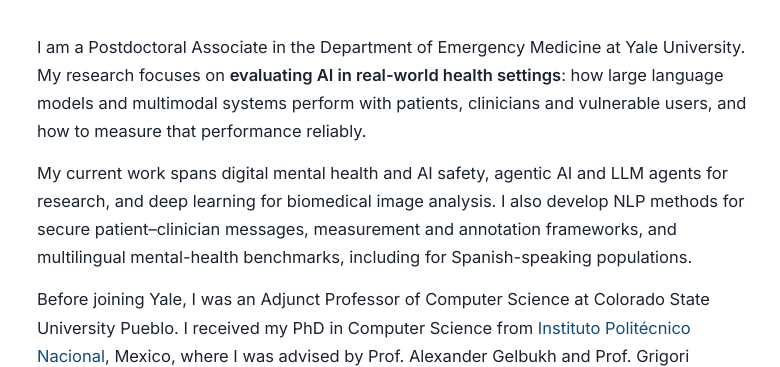
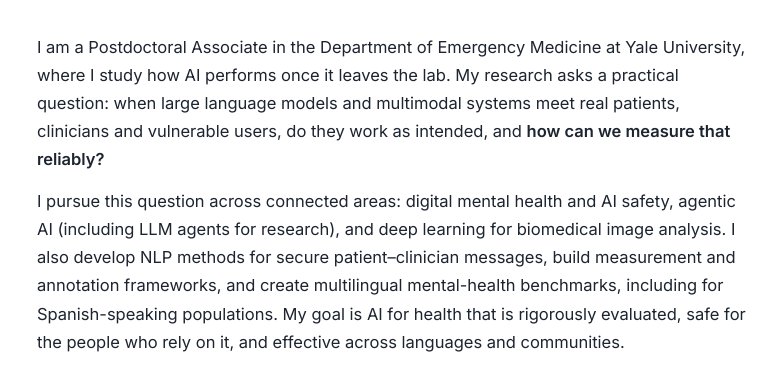
Before and after one commit to marif561/marif561.github.io, a plain HTML site: page index.html in a window 1280 px wide. Shown: the part 404-771 px from the top of the page, without its empty margins (247-1027 px from the left). Drawn offline with Linux system fonts and the light colour scheme.

Commit message:
Rewrite intro for academic hiring committees
Co-Authored-By: Claude Opus 5.5 <noreply@anthropic.com>
Claude-Session: https://claude.ai/code/session_011SME3VVj1CGpF6xNaU8ZAr

```diff
--- a/index.html
+++ b/index.html
@@ -63,22 +63,25 @@
 
     <section class="bio">
       <p>
-        I am a Postdoctoral Associate in the Department of Emergency Medicine at Yale University. My research
-        focuses on <b>evaluating AI in real-world health settings</b>: how large language models and multimodal
-        systems perform with patients, clinicians and vulnerable users, and how to measure that performance
-        reliably.
+        I am a Postdoctoral Associate in the Department of Emergency Medicine at Yale University, where I study
+        how AI performs once it leaves the lab. My research asks a practical question: when large language
+        models and multimodal systems meet real patients, clinicians and vulnerable users, do they work as
+        intended, and <b>how can we measure that reliably?</b>
       </p>
       <p>
-        My current work spans digital mental health and AI safety, agentic AI and LLM agents for research, and
-        deep learning for biomedical image analysis. I also develop NLP methods for secure patient–clinician
-        messages, measurement and annotation frameworks, and multilingual
-        mental-health benchmarks, including for Spanish-speaking populations.
+        I pursue this question across connected areas: digital mental health and AI safety, agentic AI
+        (including LLM agents for research), and deep learning for biomedical image analysis. I also develop NLP
+        methods for secure patient–clinician messages, build measurement and annotation frameworks, and create
+        multilingual mental-health benchmarks, including for Spanish-speaking populations. My goal is AI for
+        health that is rigorously evaluated, safe for the people who rely on it, and effective across languages
+        and communities.
       </p>
       <p>
-        Before joining Yale, I was an Adjunct Professor of Computer Science at Colorado State University Pueblo.
+        Before joining Yale, I was an Adjunct Professor of Computer Science at Colorado State University Pueblo,
+        where I designed and taught six undergraduate and graduate courses.
         I received my PhD in Computer Science from
         <a href="https://www.ipn.mx/" target="_blank" rel="noopener">Instituto Politécnico Nacional</a>, Mexico,
-        where I was advised by Prof. Alexander Gelbukh and Prof. Grigori Sidorov.
+        advised by Prof. Alexander Gelbukh and Prof. Grigori Sidorov.
       </p>
       <p class="note">I welcome research collaborations and conversations about faculty and research positions. Feel free to <a href="mailto:arifmuhmmand@gmail.com">get in touch</a>. My CV is <a href="cv.html">available on request</a>.</p>
     </section>
```
